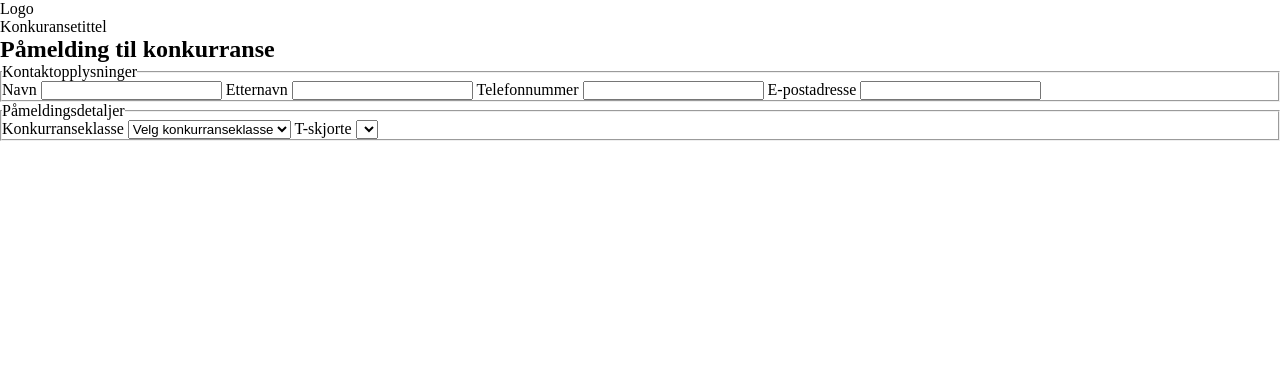
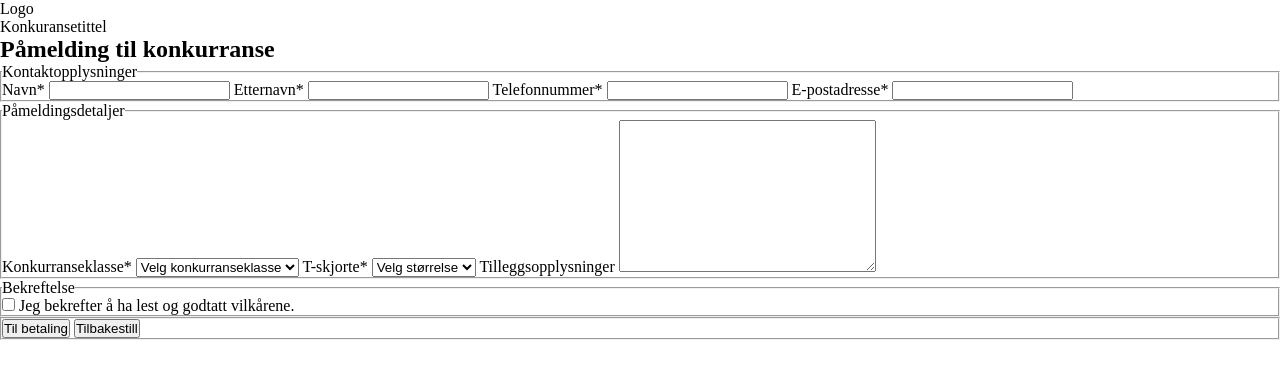
Before and after one commit to camillamn/Crossfit1-form, a plain HTML site: page index.html in a window 1280 px wide. Drawn offline with Linux system fonts and the light colour scheme.

Commit message:
Added fieldsets for details and confirmation

```diff
--- a/index.html
+++ b/index.html
@@ -16,28 +16,28 @@
 				<form action="./payment.html" method="post" class="form"></form>
 				<fieldset>
 					<legend>Kontaktopplysninger</legend>
-						<label for="firstname">Navn</label>
+						<label for="firstname">Navn*</label>
 							<input required
 								type="text"
 								id="firstname"
 								name="firstname"
 								autocomplete="off"
 								>
-						<label for="lastname">Etternavn</label>
+						<label for="lastname">Etternavn*</label>
 							<input required
 								type="text"
 								id="lastname"
 								name="lastname"
 								autocomplete="off"
 								>
-						<label for="phonenumber">Telefonnummer</label>
+						<label for="phonenumber">Telefonnummer*</label>
 							<input required
 								type="tel"
 								id="phonenumber"
 								name="phonenumber"
 								autocomplete="off"
 								>
-						<label for="email">E-postadresse</label>
+						<label for="email">E-postadresse*</label>
 							<input required
 								type="email"
 								id="emailadress"
@@ -47,19 +47,45 @@
 				</fieldset>
 				<fieldset>
 					<legend>Påmeldingsdetaljer</legend>
-						<label for="select">Konkurranseklasse</label>
-							<select>
+						<label for="select">Konkurranseklasse*</label>
+							<select required>
 								<option selected disabled>Velg konkurranseklasse</option>
 								<option>Kvinne</option>
 								<option>Mann</option>
 								<option>Ungdom 12-18 år</option>
 								<option>Barn 9-11 år</option>
 							</select>
-                  <label for="select">T-skjorte</label>
-                     <select>
-
+                  <label for="select">T-skjorte*</label>
+                     <select required>
+                        <option selected disabled>Velg størrelse</option>
+                        <option>9-12 år</option>
+                        <option>12-15 år</option>
+                        <option>Extra small</option>
+                        <option>Small</option>
+                        <option>Medium</option>
+                        <option>Large</option>
+                        <option>Extra large</option>
                      </select>
+                     <label for="textarea">Tilleggsopplysninger</label>
+                     <textarea name="Tilleggsinformasjon" id="Tilleggsinformasjon" cols="30" rows="10"></textarea>
 				</fieldset>
+            <fieldset>
+               <legend>Bekreftelse</legend>
+                  <input
+                     type="checkbox"
+                     name="accept"
+                     value="Jeg bekrefter å ha lest og godtatt vilkårene">
+                     Jeg bekrefter å ha lest og godtatt vilkårene.
+            </fieldset>
+            <fieldset>
+               <input
+                  type="submit"
+                  value="Til betaling"
+                  >
+               <input
+                  type="reset"
+                  value="Tilbakestill">
+            </fieldset>
 		</section>
 	</body>
 
```
